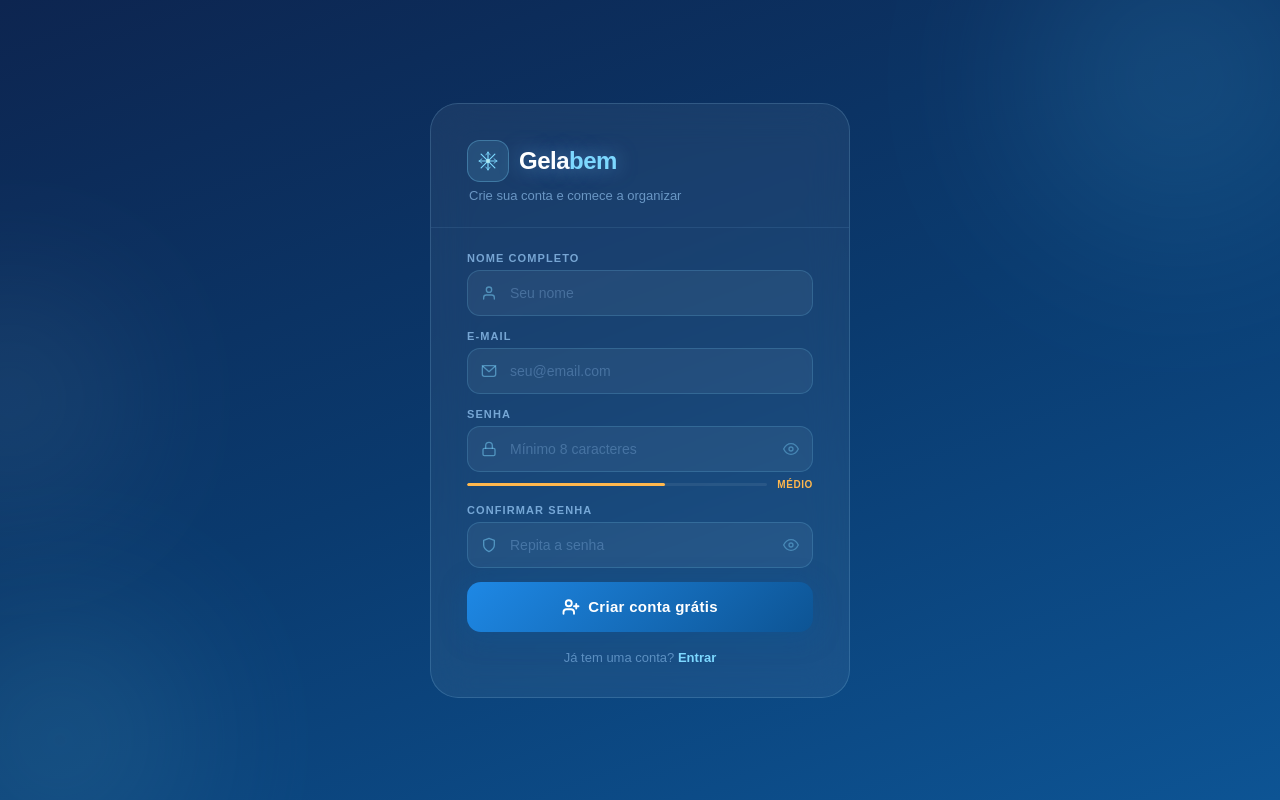
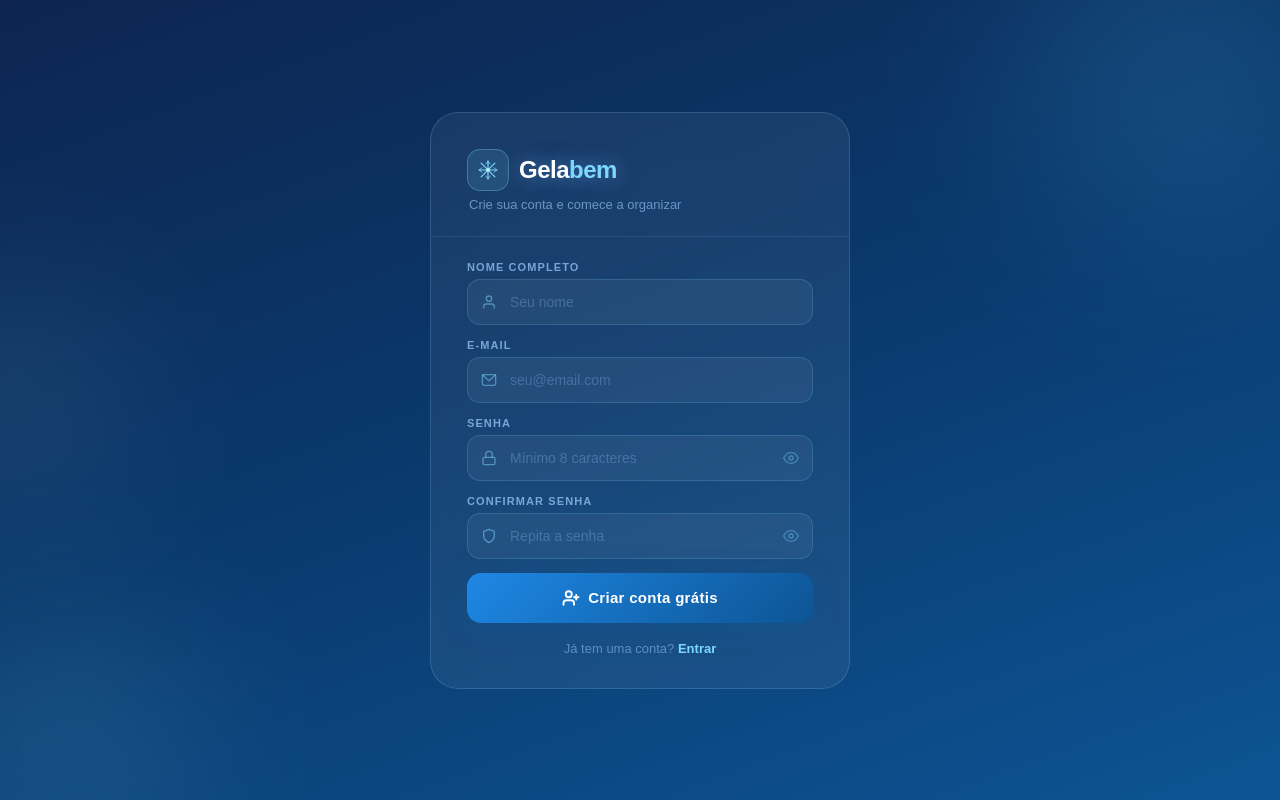
Before and after one commit to soraiasiquelli/gelabem.ai, an Angular app in the folder frontend/: page /criar-conta in a window 1280 px wide. Built offline with nearby package versions, Linux system fonts and the light colour scheme.

Commit message:
Retirada: força da senha

```diff
--- a/frontend/src/app/features/criar-conta/criar-conta.html
+++ b/frontend/src/app/features/criar-conta/criar-conta.html
@@ -79,13 +79,6 @@
           </svg>
         </span>
       </div>
-      <!-- Força da senha -->
-      <div class="strength-wrap">
-        <div class="strength-bar">
-          <div class="strength-fill s2"></div>
-        </div>
-        <span class="strength-label">Médio</span>
-      </div>
     </div>
 
     <!-- Confirmar senha -->
```
